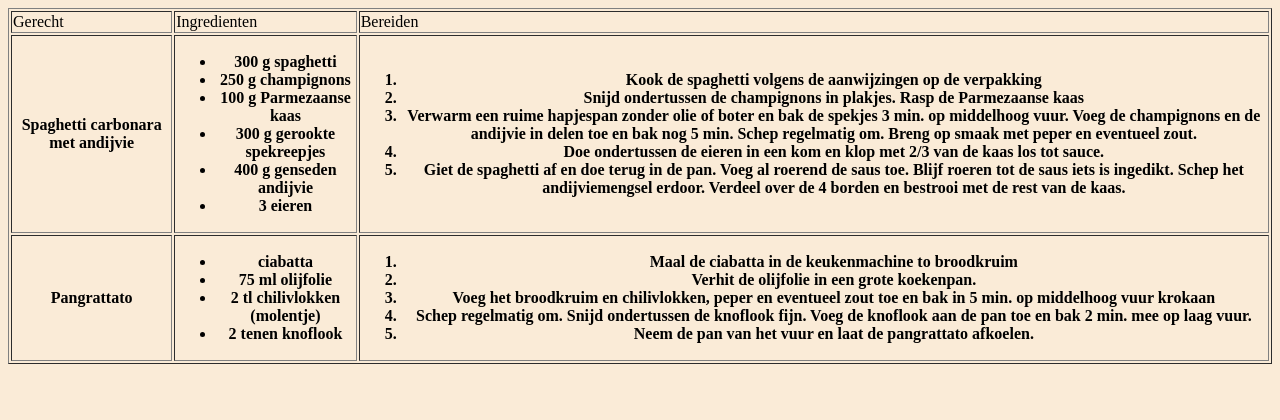
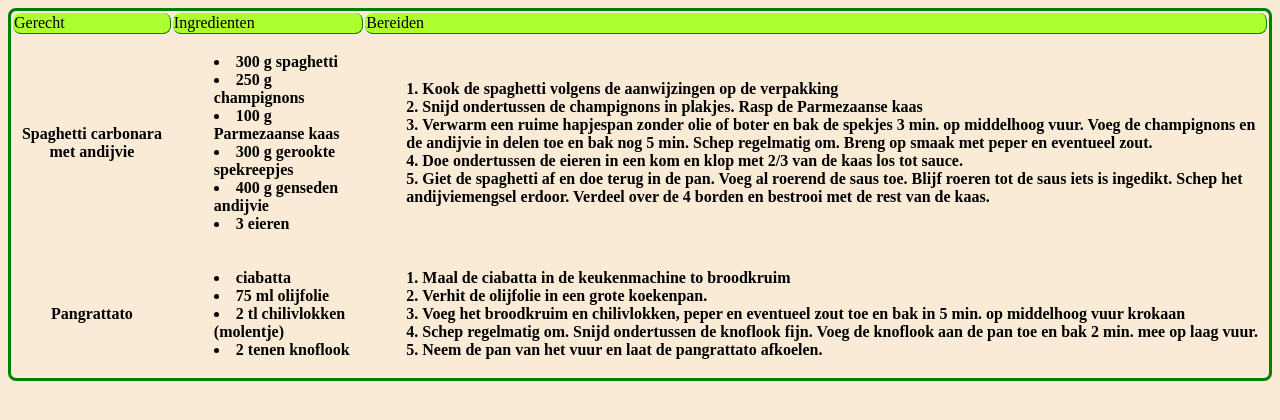
Before and after one commit to Vescatur/WPRecepten, a website: page WPRecepten2/public_html/Italie.html in a window 1280 px wide. Drawn offline with Linux system fonts and the light colour scheme.

Commit message:
Merge origin/master
Conflicts:
	WPInfoWebsite/public_html/index.html

```diff
--- a/WPRecepten2/public_html/style.css
+++ b/WPRecepten2/public_html/style.css
@@ -25,3 +25,36 @@ h1{
     text-align: left;
     padding-left: 40%;
 }
+
+ul{
+    list-style-position: inside;
+    text-align: left;
+
+}
+
+ol{
+    list-style-position: inside;
+    text-align: left;
+
+}
+
+table {
+    border-collapse:separate;
+    border:solid green 3px;
+    border-radius:8px;
+    -moz-border-radius:8px;
+}
+
+td, th {
+    border-left:solid black 0px;
+    border-top:solid black 0px;
+}
+
+th {
+    border: none;
+}
+
+td{
+    background-color: greenyellow;
+    border-radius: 8px;
+}
```
